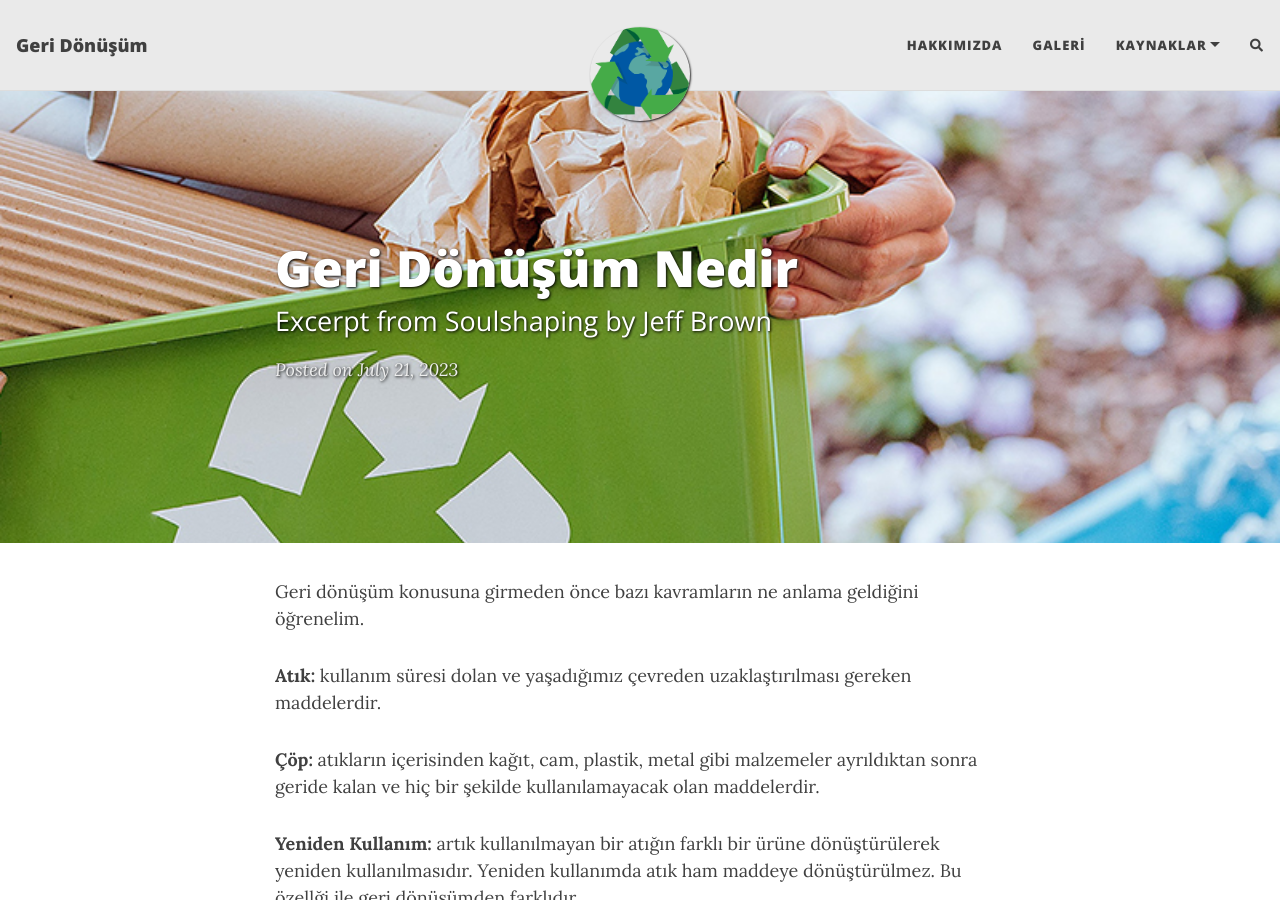
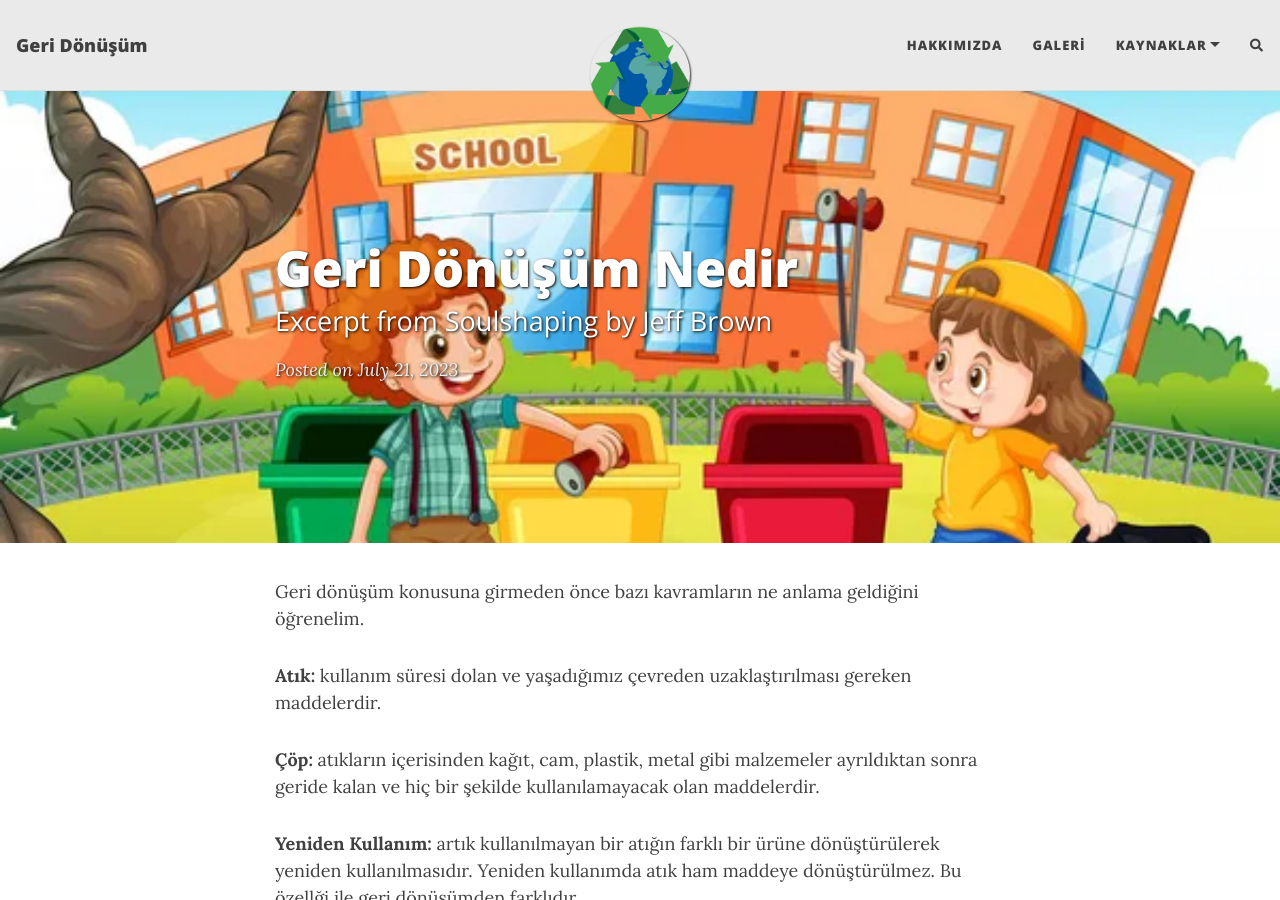
Before and after one commit to GeriDonusumFarkindaligi/GeriDonusumFarkindaligi.github.io, a Jekyll site: the page built from _posts/2023-07-21-geri-donusum-nedir.md, in a window 1280 px wide and 900 px high. Built offline with Jekyll 4.4.1, drawn with Linux system fonts in a browser that asks for light colours; nearby versions of some CDN libraries; comment, search, counter and statistics services are not loaded.

Commit message:
Update 2023-07-21-geri-donusum-nedir.md

```diff
--- a/_posts/2023-07-21-geri-donusum-nedir.md
+++ b/_posts/2023-07-21-geri-donusum-nedir.md
@@ -2,7 +2,7 @@
 layout: post
 title: Geri Dönüşüm Nedir
 subtitle: Excerpt from Soulshaping by Jeff Brown
-cover-img: /assets/img/geridonusum.jpg
+cover-img: assets/img/geri-dönüşüm-nedir-ana-sayfa.jpg
 
 
 thumbnail-img: /assets/img/geridonusum.jpg
```
